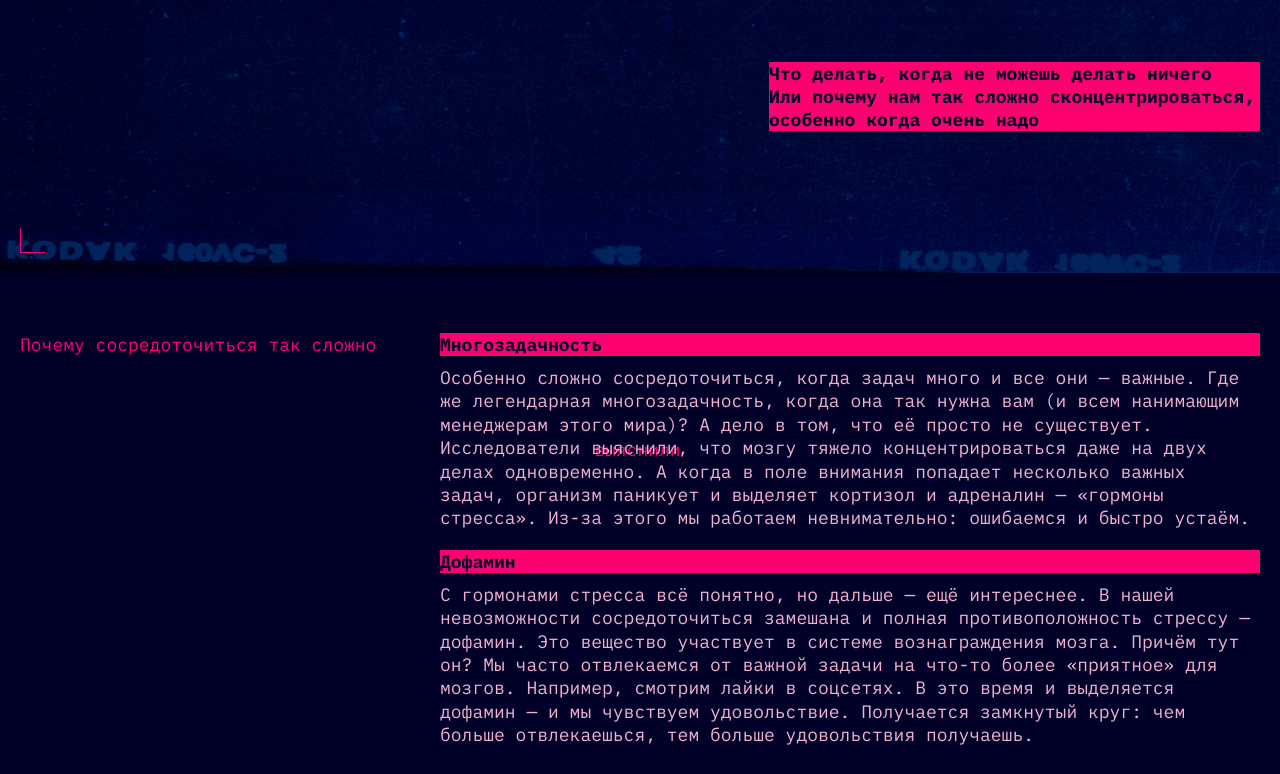
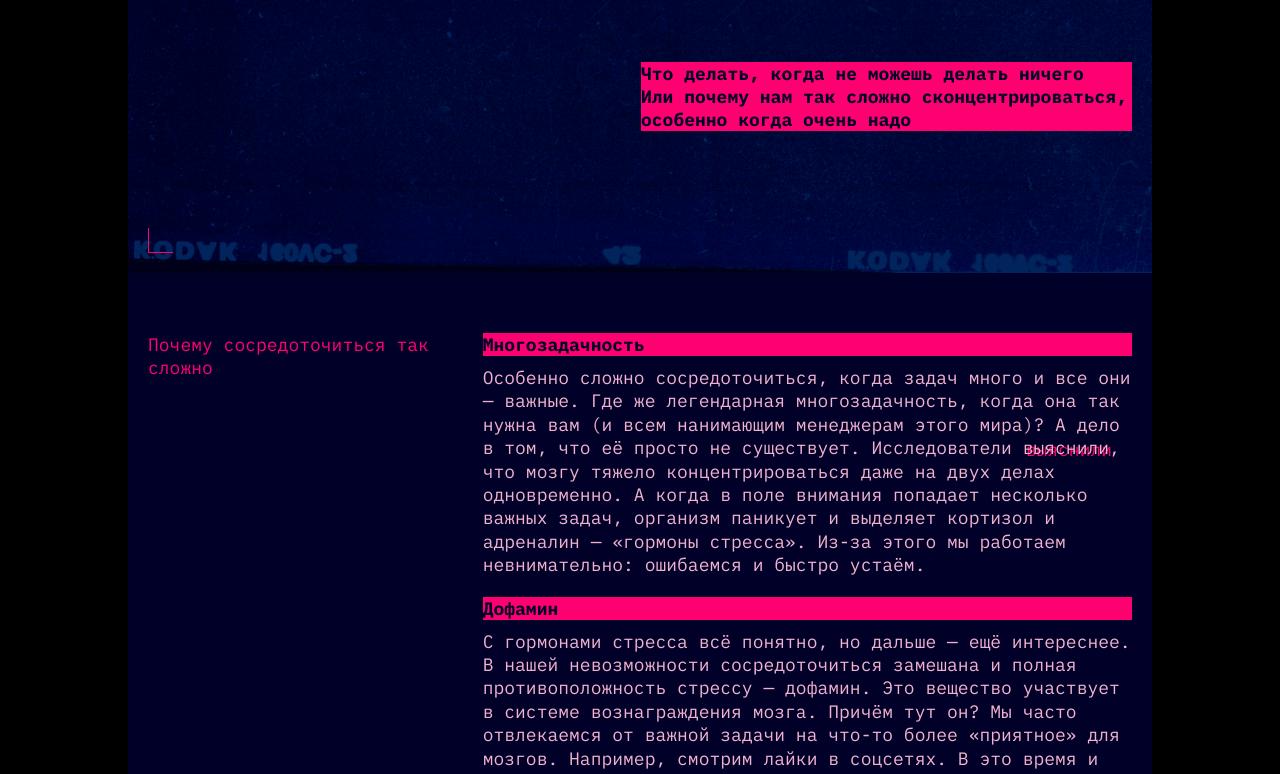
Before and after one commit to Anirikon/slozhno-sosredotochitsya, a website: page index.html in a window 1280 px wide. Shown: the part 495-1269 px from the top of the page. Drawn offline with Linux system fonts and the light colour scheme.

Commit message:
фикс отступов

```diff
--- a/styles/globals.css
+++ b/styles/globals.css
@@ -8,7 +8,7 @@
 
 body {
   min-inline-size: 375px;
-  max-inline-size: 1440px;
+  max-inline-size: 1024px;
   margin: 0 auto;
   background: #000;
   font-family: "IBM Plex mono", sans-serif;
```
